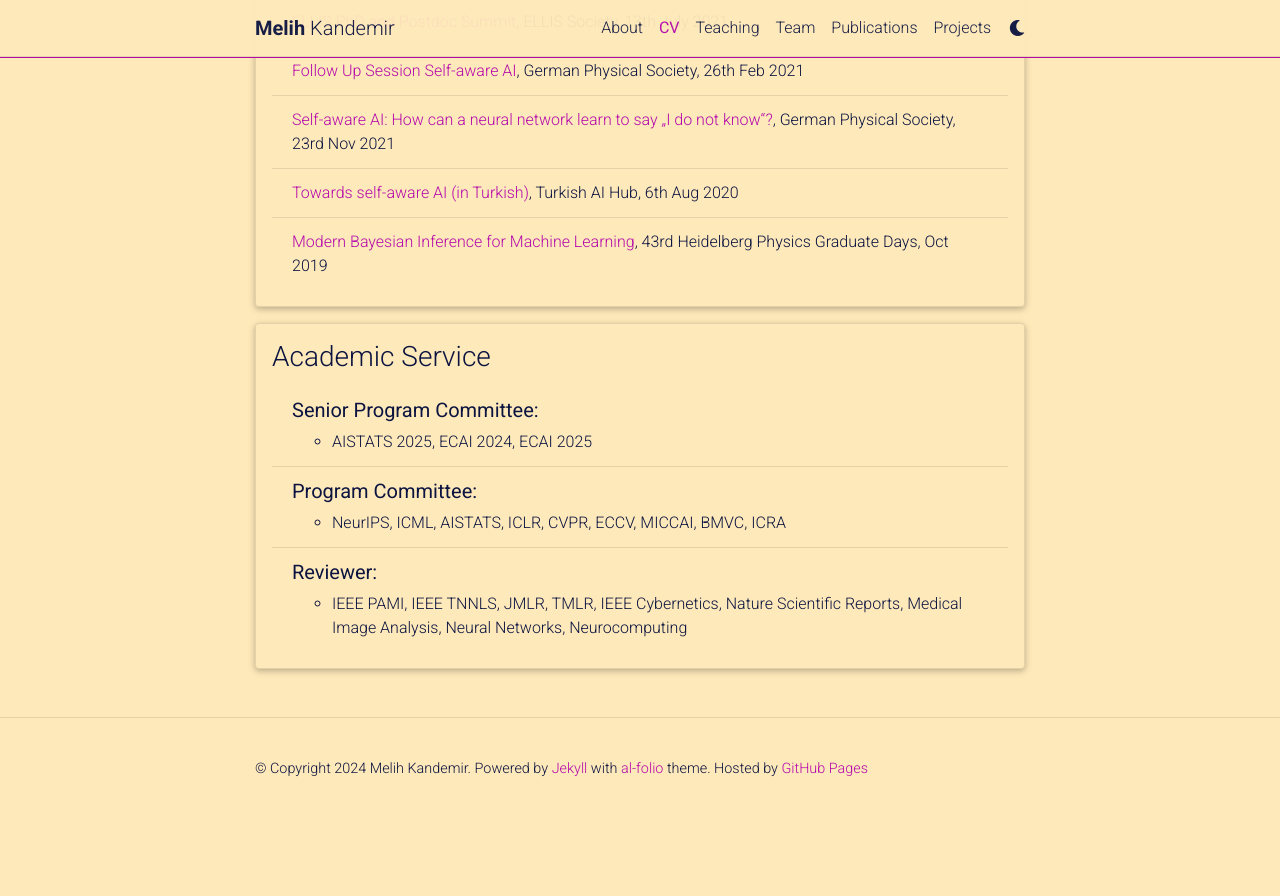
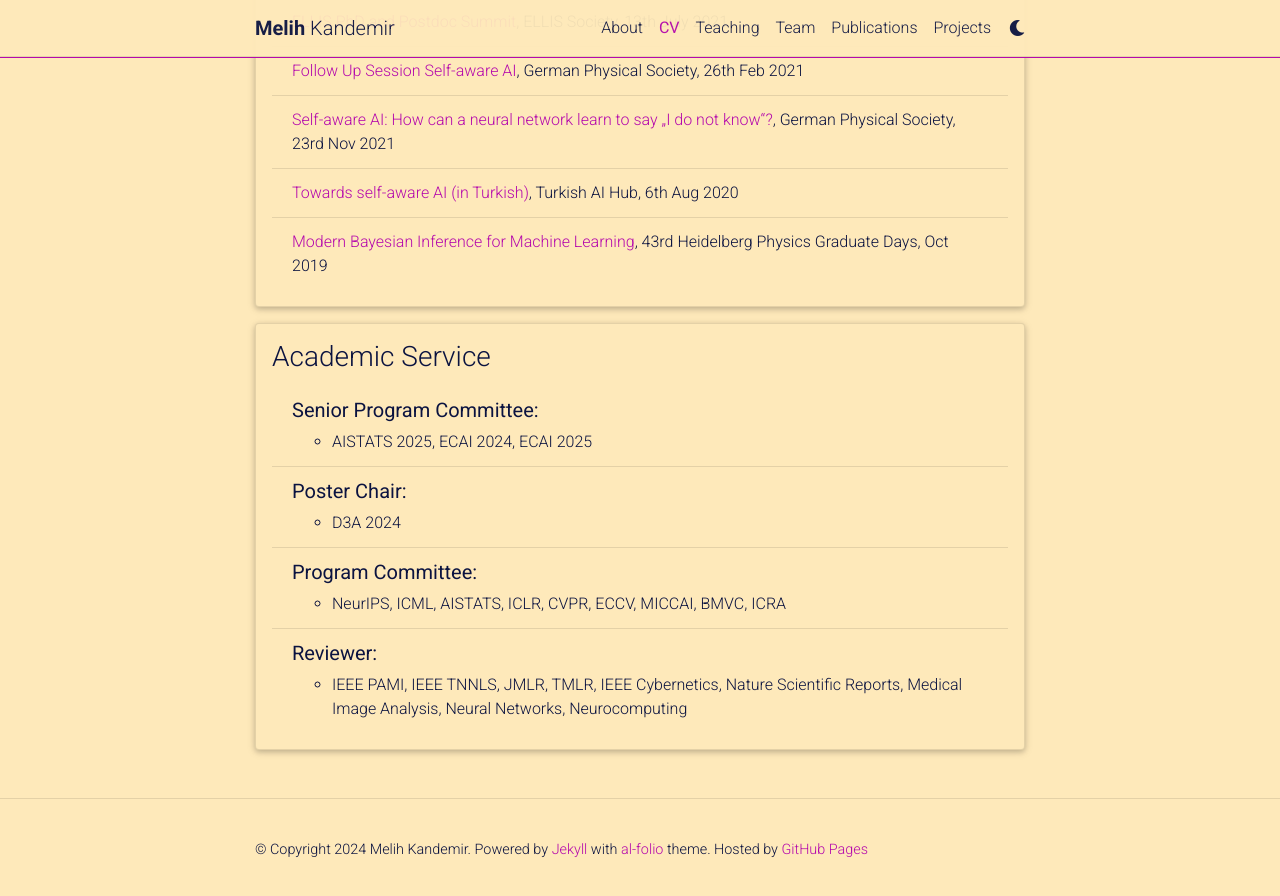
Before and after one commit to melihkandemir/melihkandemir.github.io, a Jekyll site: the page built from _pages/cv.md, in a window 1280 px wide and 900 px high, scrolled down 2558 px. Shown: the top 896 px of the window. Built offline with Jekyll 4.4.1, drawn with Linux system fonts in a browser that asks for light colours; comment, search, counter and statistics services are not loaded; a style sheet for code colours, icons or effects is not loaded; before the commit the page ends 3377 px from its top, so only the background shows below that.

Commit message:
Update cv.yml

```diff
--- a/_data/cv.yml
+++ b/_data/cv.yml
@@ -101,6 +101,8 @@
   contents:
     - title: <b>Senior Program Committee:</b>
       items: AISTATS 2025, ECAI 2024, ECAI 2025
+    - title: <b>Poster Chair:</b>
+      items: D3A 2024
     - title: <b>Program Committee:</b>
       items: NeurIPS, ICML, AISTATS, ICLR, CVPR, ECCV, MICCAI, BMVC, ICRA
     - title: <b>Reviewer:</b>
```
